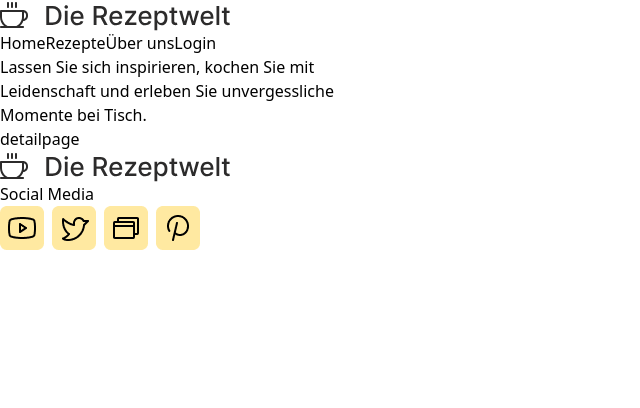
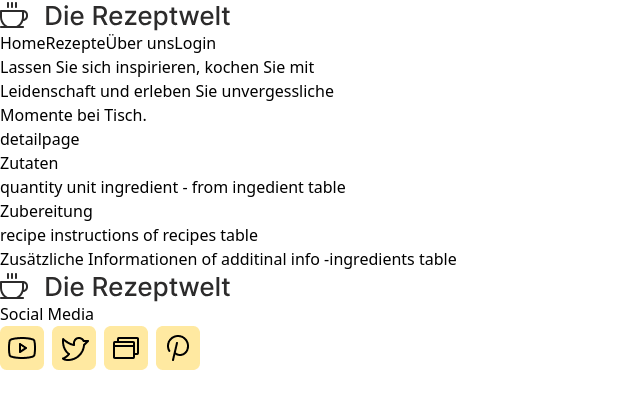
Before and after one commit to sharonVko/Project-Rezeptwelt, a React (Vite) app: page /details/1 in a window 1280 px wide. Shown: the top 408 px of the page, without its empty margins (0-640 px from the left). Built offline with nearby package versions, Linux system fonts and the light colour scheme; no server answers.

Commit message:
minor change in header, started detailpage

```diff
--- a/src/components/HeaderNav.tsx
+++ b/src/components/HeaderNav.tsx
@@ -8,7 +8,7 @@ const HeaderNav = () => {
             <div className="bg-white flex items-end justify-between py-3 pl-28 pr-10">
             <img src="/RezeptweltLogo.svg" alt="Logo" />
             <nav className="flex gap-4 font-bold">
-                <Link to={'index'}>Home</Link>
+                <Link to={'/'}>Home</Link>
                 <Link to={'/recipes'}>Rezepte</Link>
                 <Link to={'/aboutUs'}>Über uns</Link>
                 <Link className="pl-16" to={'/login'}>Login</Link>
--- a/src/pages/Detailpage.tsx
+++ b/src/pages/Detailpage.tsx
@@ -1,7 +1,15 @@
 const Detailpage = () => {
     return (
-        <section>
+        <section className="pl-10">
             <h2>detailpage</h2>
+            <h6 className="text-lg font-semibold pb-2">Zutaten</h6>
+            <ul>
+                <li>quantity unit ingredient - from ingedient table </li>
+            </ul>
+            <h6 className="text-lg font-semibold pb-2">Zubereitung</h6>
+
+            <p>recipe instructions of recipes table</p>
+            <h6 className="text-lg font-semibold pb-2">Zusätzliche Informationen of additinal info -ingredients table</h6>
         </section>
      );
 }
```
